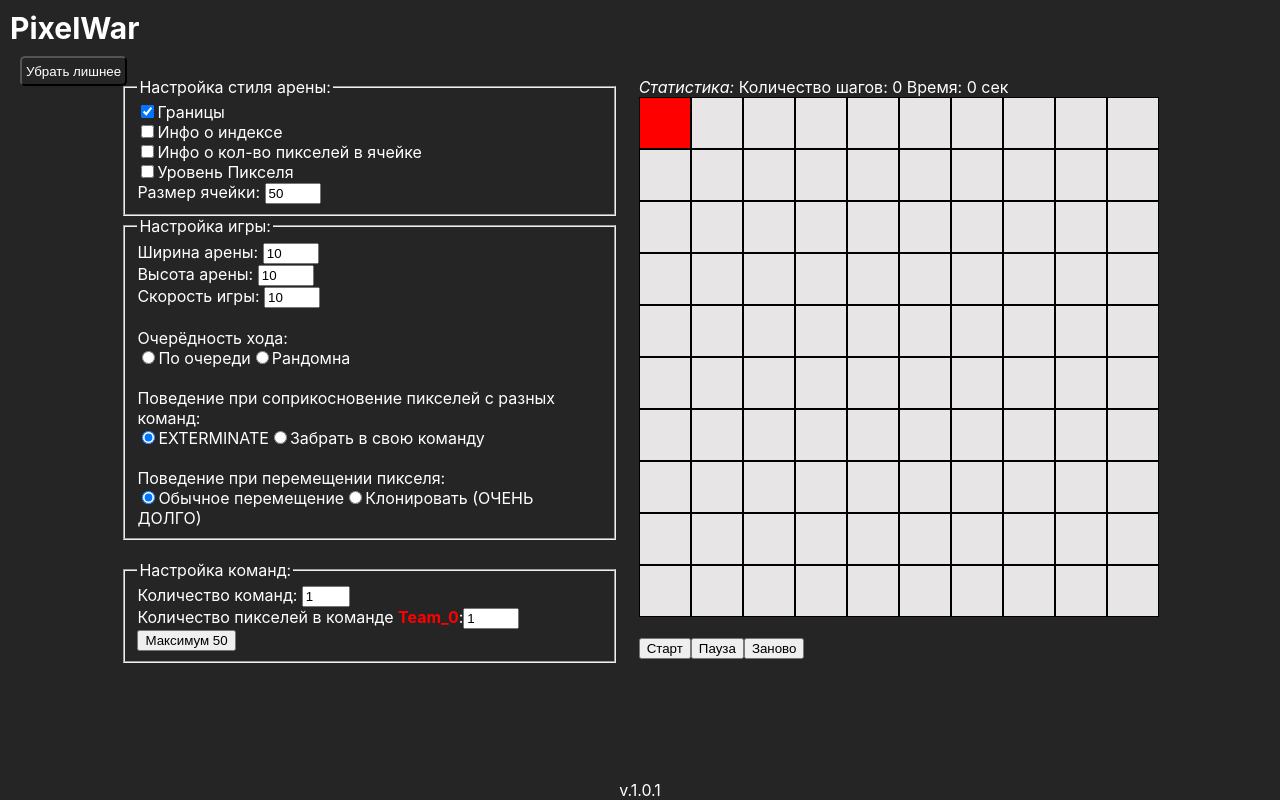
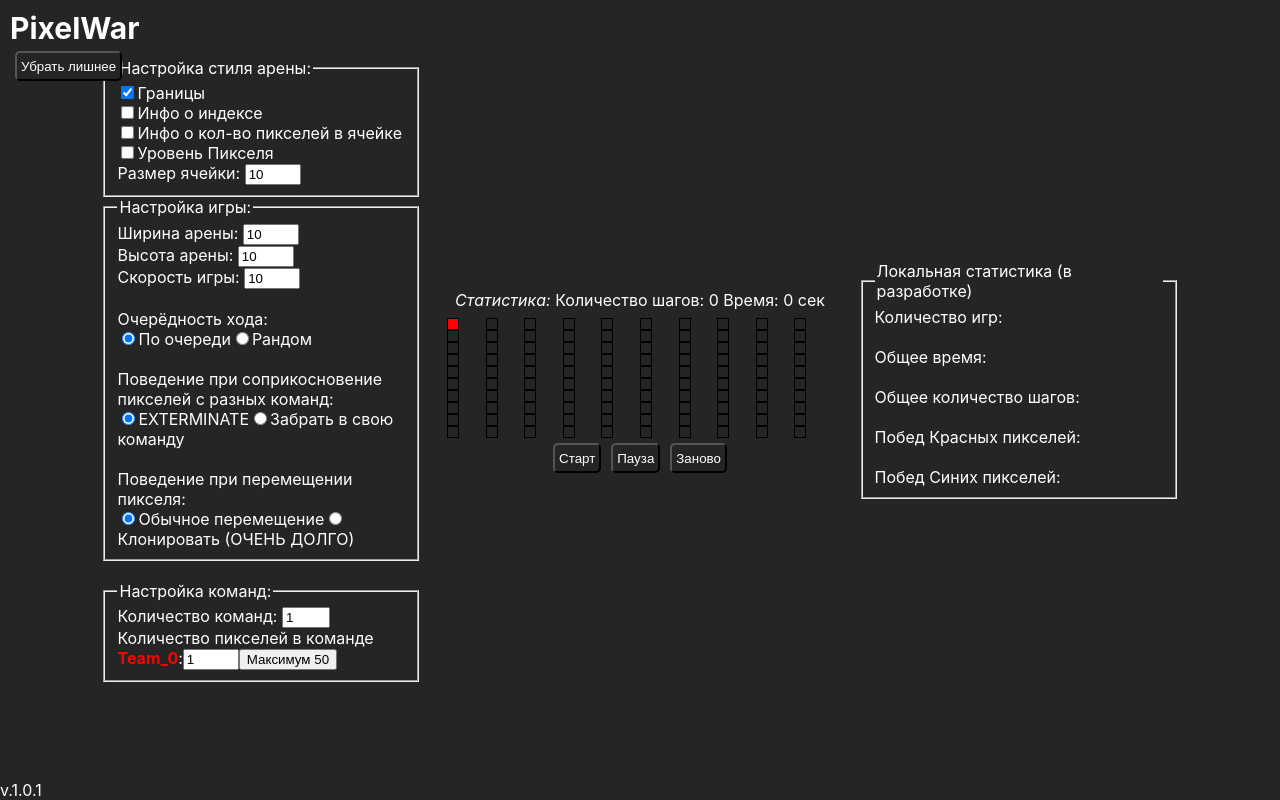
Before and after one commit to PraidFox/PixelVarV2, a React (Create React App) app: page / in a window 1280 px wide. Built offline with nearby package versions, Linux system fonts and the light colour scheme.

Commit message:
commit v2

```diff
--- a/src/App/App.tsx
+++ b/src/App/App.tsx
@@ -9,8 +9,9 @@ import {Team} from "../tools/Interface/TeamInterface";
 import {Statistics} from "./Statistics";
 import {SettingStyleArena} from "../tools/Interface/OtherInterface";
 import {reducerSettingStyleArena} from "../tools/reducers/reduserSettingStyleArena";
+import {LocalStatistics} from "./LocalStatistics";
 
-const defaultTeams: Team[] = [
+const defaultTeams: Team[] = localStorage.getItem("settingTeam") ? JSON.parse(localStorage.getItem("settingTeam") as string) : [
     {
         id: 0,
         name: "Team_0",
@@ -26,16 +27,27 @@ const defaultSettingGame: SettingGame = localStorage.getItem("settingGame") ? JS
     speedMove: 100,
     contact: "Exterminate",
     moved: "Default",
+    turnOrder: "oneByOne"
 }
 
 const defaultSettingStyleArena: SettingStyleArena = localStorage.getItem("settingStyleArena") ? JSON.parse(localStorage.getItem("settingStyleArena") as string) : {
     border: true,
     infoIndex: false,
     infoCountPixel: false,
-    sizeCell: 50,
+    sizeCell: 10,
     infoLvl: false
 }
 
+const styleButton = {
+
+    height: "30px",
+        backgroundColor: "#252525",
+        color: "white",
+        padding: "4px",
+        borderRadius: "5px",
+        margin: "5px"
+
+}
 
 const App = () => {
     const [settingGame, setSettingGame] = useReducer(reducerSettingGame, defaultSettingGame)
@@ -50,12 +62,19 @@ const App = () => {
     const [hiddenInformation, setHiddenInformation] = useState(true)
 
 
+
     useEffect(() => {
         localStorage.setItem("settingGame", JSON.stringify(settingGame))
     }, [settingGame]);
     useEffect(() => {
         localStorage.setItem("settingStyleArena", JSON.stringify(settingStyleArena))
     }, [settingStyleArena]);
+    useEffect(() => {
+        if(!intervalId){
+            //const settingTeam = {countTeam: teams.length, }
+            localStorage.setItem("settingTeam", JSON.stringify(teams))
+        }
+    }, [teams]);
 
     useEffect(() => {
         if (startedGame) {
@@ -98,6 +117,7 @@ const App = () => {
     }, [startedGame]);
 
     const setWidthArena = (value: number) => {
+        console.log(value)
         setSettingGame({type: "CHANGE_WIDTH_ARENA", payload: value})
     }
     const setHeightArena = (value: number) => {
@@ -154,21 +174,12 @@ const App = () => {
             <div style={{position: "absolute", left: 10, top: 10}}>
                 <span style={{color: "white", fontSize: "30px"}}><b>PixelWar</b></span>
                 <br/>
-                <button style={{
-                    height: "30px",
-                    backgroundColor: "#252525",
-                    color: "white",
-                    padding: "4px",
-                    borderRadius: "5px",
-                    margin: "10px"
-                }}
+                <button style={styleButton}
                         onClick={() => setHiddenInformation(r => !r)}> {hiddenInformation ? "Убрать лишнее" : "Вернуть"}</button>
             </div>
-            <div style={{height: "95vh", display: "flex", alignItems: "center", justifyContent: "center"}}>
+            <div style={{height: "95vh", display: "flex", alignItems: "center"}}>
 
-                <div style={{display: 'flex', gap: "2%"}}>
-
-
+                <div style={{display: 'flex', gap: "2%", alignItems: "center", width: "100%", justifyContent: "center" }}>
                         {hiddenInformation && <FormSetting
                             setBorderStyle={setBorderStyle}
                             setInfoIndex={setInfoIndex}
@@ -190,18 +201,18 @@ const App = () => {
                         />}
 
                     <div>
-                        {hiddenInformation && <Statistics teams={teams} countSteps={countSteps} time={time}/>}
+
+                        {hiddenInformation && <div style={{textAlign: "center", padding: "8px"}}><Statistics teams={teams} countSteps={countSteps} time={time}/></div>}
+
                         <ArenaPlatform settingGame={settingGame} teams={teams} settingStyleArena={settingStyleArena}/>
-                        {hiddenInformation && <><br/>
-                            <button onClick={() => setStartedGame(true)}>Старт</button>
-                            <button onClick={() => setStartedGame(false)}>Пауза</button>
-                            <button onClick={resetGame}>Заново</button>
-                        </>}
+                        {hiddenInformation && <div style={{textAlign: "center"}}>
+                            <button style={styleButton} onClick={() => setStartedGame(true) }>Старт</button>
+                            <button style={styleButton} onClick={() => setStartedGame(false)}>Пауза</button>
+                            <button style={styleButton} onClick={resetGame}>Заново</button>
+                        </div>}
                     </div>
 
-
-
-
+                    {hiddenInformation && <LocalStatistics/>}
                 </div>
                 <div style={{color: "white", position: "absolute", bottom: 0}}>v.1.0.1</div>
             </div>
--- a/src/App/Arena/ArenaPlatform.tsx
+++ b/src/App/Arena/ArenaPlatform.tsx
@@ -12,7 +12,6 @@ export const ArenaPlatform = ({settingGame, teams, settingStyleArena}: {
     let countCell = settingGame.width * settingGame.height
     const allPixel = teams.map(team => team.pixels).flat()
 
-    console.log(settingStyleArena)
     const getPixel = (index: number) => {
         const pixel = allPixel.filter(pixel => pixel.index === index)
         if (pixel.length > 0) {
@@ -20,6 +19,8 @@ export const ArenaPlatform = ({settingGame, teams, settingStyleArena}: {
                 border: settingStyleArena.border ? '1px solid black' : '',
                 width: settingStyleArena.sizeCell,
                 height: settingStyleArena.sizeCell,
+                // width: "40px",
+                // height: "40px",
                 backgroundColor: `hsl(${pixel[0].color}deg 100% ${60 - pixel.length * 10 < 20 ? 20 : 60 - pixel.length * 10}%)`
             }}>
                 {settingStyleArena.infoIndex ? index : ""}
@@ -32,7 +33,9 @@ export const ArenaPlatform = ({settingGame, teams, settingStyleArena}: {
                 border: settingStyleArena.border ? '1px solid black' : '',
                 width: settingStyleArena.sizeCell,
                 height: settingStyleArena.sizeCell,
-                backgroundColor: '#e7e5e5'
+                // width: "40px",
+                // height: "40px",
+                backgroundColor: '#252525'
             }}>
                 {settingStyleArena.infoIndex ? index : ''}
             </div>
--- a/src/App/FormSetting.tsx
+++ b/src/App/FormSetting.tsx
@@ -53,12 +53,18 @@ export const FormSetting = ({
     }
 
     const changeTurnOrder = (event: React.ChangeEvent<HTMLInputElement>) => {
-        setMovedValue(event.target.value)
+
+        if(event.target.value === "oneByOne" || event.target.value === "random") {
+            setChangeTurnOrder(event.target.value)
+        }
+
     }
 
 
+
+
     return (
-        <div>
+        <div style={{width: "25%"}}>
             <fieldset>
                 <legend style={{color: "white"}}>Настройка стиля арены:</legend>
                 <input type="checkbox" name="border" id="border" defaultChecked={settingStyleArena.border}
@@ -117,8 +123,8 @@ export const FormSetting = ({
                     name="turnOrder"
                     value="oneByOne"
                     id="oneByOne"
-                    checked={settingGame.contact == "oneByOne"}
-                    onChange={changeContactValue}
+                    checked={settingGame.turnOrder == "oneByOne"}
+                    onChange={changeTurnOrder}
                 />
                 <label style={{color: "white"}} htmlFor="oneByOne">По очереди</label>
 
@@ -127,10 +133,10 @@ export const FormSetting = ({
                     name="turnOrder"
                     value="random"
                     id="random"
-                    checked={settingGame.contact == "random"}
-                    onChange={changeContactValue}
+                    checked={settingGame.turnOrder == "random"}
+                    onChange={changeTurnOrder}
                 />
-                <label style={{color: "white"}} htmlFor="random">Рандомна</label>
+                <label style={{color: "white"}} htmlFor="random">Рандом</label>
 
 
                 <br/><br/>
@@ -174,7 +180,7 @@ export const FormSetting = ({
                 <legend style={{color: "white"}}>Настройка команд:</legend>
                 <span style={{color: "white"}}>Количество команд: </span><input type="number" id="countTeam"
                                                                                 name="countTeam" min="1" max="2"
-                                                                                defaultValue={1}
+                                                                                defaultValue={teams.length}
                                                                                 onChange={e => setCountTeam(Number(e.target.value))}/>
                 {teams.map(team =>
                     <div key={`countPixelTeam_${team.id}`}>
--- /dev/null
+++ b/src/App/LocalStatistics.tsx
@@ -0,0 +1,27 @@
+import React from "react";
+
+export const LocalStatistics = () => {
+return (
+    <div style={{width: "25%"}}>
+        <fieldset>
+            <legend style={{color: "white"}}>Локальная статистика (в разработке)</legend>
+            <span style={{color: "white"}}>Количество игр:</span>
+            <br/>
+            <br/>
+            <span style={{color: "white"}}>Общее время:</span>
+            <br/>
+            <br/>
+            <span style={{color: "white"}}>Общее количество шагов:</span>
+            <br/>
+            <br/>
+            <span style={{color: "white"}}>Побед Красных пикселей:</span>
+            <br/>
+            <br/>
+            <span style={{color: "white"}}>Побед Синих пикселей:</span>
+
+        </fieldset>
+
+
+    </div>
+)
+}
--- a/src/index.tsx
+++ b/src/index.tsx
@@ -9,7 +9,7 @@ const root = ReactDOM.createRoot(
   document.getElementById('root') as HTMLElement
 );
 root.render(
-  <React.StrictMode>
+  // <React.StrictMode>
     <App />
-  </React.StrictMode>
+  // </React.StrictMode>
 );
--- a/src/tools/reducers/reducerTeam.tsx
+++ b/src/tools/reducers/reducerTeam.tsx
@@ -71,7 +71,12 @@ export const reducerTeam = (state: Team[], action: Action): Team[] => {
 
             const indexPixel = Math.floor(Math.random() * teamWalks.pixels.length)
             const movedPixel = teamWalks.pixels[indexPixel]
-            const newIndex = getMovement(movedPixel.index, settingGame.height, settingGame.width)
+            const newIndex = getMovement(movedPixel.index + 1, settingGame.height, settingGame.width)
+
+            if(newIndex > settingGame.width * settingGame.height){
+                debugger
+            }
+
 
             if (state.length == 1) {
                 teamWalks.pixels[indexPixel].index = newIndex
@@ -136,8 +141,15 @@ const locationDetermination = (numberTeam: number, settingGame: SettingGame, ind
 
 const getMovement = (index: number, arenaHeight: number, arenaWidth: number) => {
     let options: string[] = []
-    let column = index % arenaHeight
-    let row = Math.floor(index / arenaHeight)
+    let column = Math.ceil(index / arenaWidth)
+    let row = Math.ceil(index % arenaHeight)
+
+    console.log("index", index)
+    console.log("column/arenaWidth", arenaWidth)
+    console.log("row/arenaHeight", arenaHeight)
+
+    console.log("column", column)
+    console.log("row", row)
 
     if (column !== 0) {
         options.push("up")
@@ -152,6 +164,8 @@ const getMovement = (index: number, arenaHeight: number, arenaWidth: number) =>
         options.push("right")
     }
 
+
+    console.log("options", options)
 
     switch (options[Math.floor(Math.random() * options.length)]) {
         case 'left':
```
